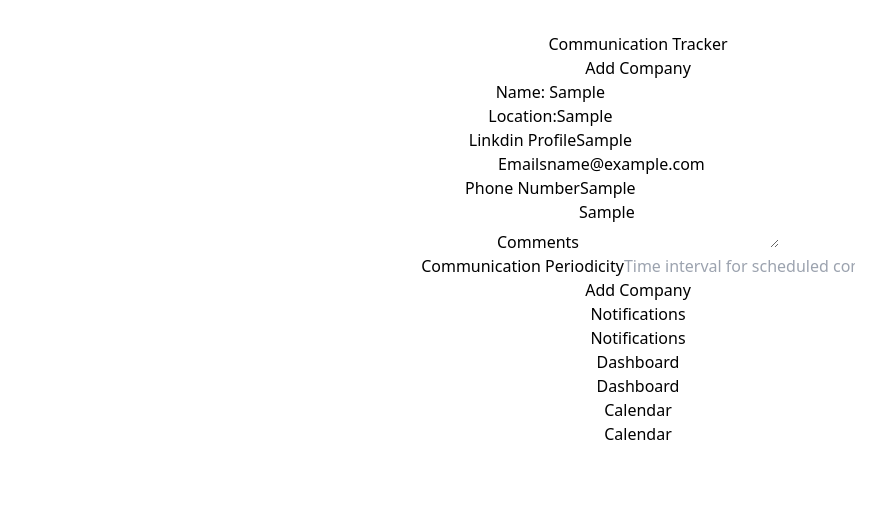
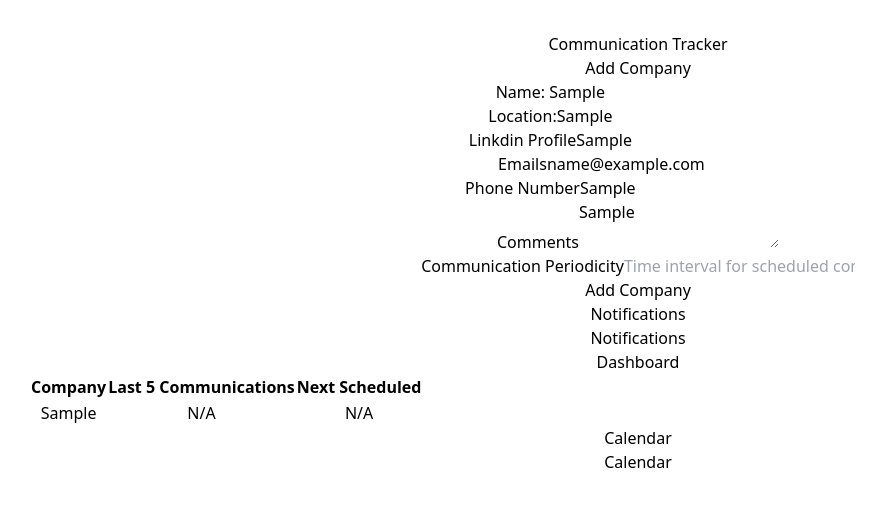
Before and after one commit to ramanuj-07/Calender-based-application, a React (Vite) app in the folder Calender Application/: page / in a window 1280 px wide. Both pictures are taken after typing "Sample", "Sample", "Sample", "name@example.com", "Sample", "Sample" into the empty fields and a click on the button "Add Company". Shown: the top 506 px of the page, without its empty margins (2-888 px from the left). Built offline with nearby package versions, Linux system fonts and the light colour scheme.

Commit message:
Update Dashboard.jsx
create company column for representation

```diff
--- a/Calender Application/src/components/Dashboard.jsx
+++ b/Calender Application/src/components/Dashboard.jsx
@@ -1,9 +1,41 @@
-import React from 'react'
+import React from "react";
 
-const Dashboard = () => {
+const Dashboard = ({ companies }) => {
   return (
-    <div>Dashboard</div>
-  )
-}
+    <div className="overflow-x-auto">
+      <table className="min-w-full bg-white">
+        <thead>
+          <tr>
+            <th className="border px-4 py-2">Company</th>
+            <th className="border px-4 py-2">Last 5 Communications</th>
+            <th className="border px-4 py-2">Next Scheduled</th>
+          </tr>
+        </thead>
+        <tbody>
+          {companies.map((company) => (
+            <tr
+              key={company.id}
+              className={`$ {
+                company.overdue
+                  ? "bg-red-500 text-white"
+                  : company.dueToday
+                  ? "bg-yellow-300"
+                  : ""
+              }`}
+            >
+              <td className="border px-4 py-2">{company.name}</td>
+              <td className="border px-4 py-2">
+                {company.lastCommunications?.join(", ") || "N/A"}
+              </td>
+              <td className="border px-4 py-2">
+                {company.nextCommunication || "N/A"}
+              </td>
+            </tr>
+          ))}
+        </tbody>
+      </table>
+    </div>
+  );
+};
 
-export default Dashboard
+export default Dashboard;
```
